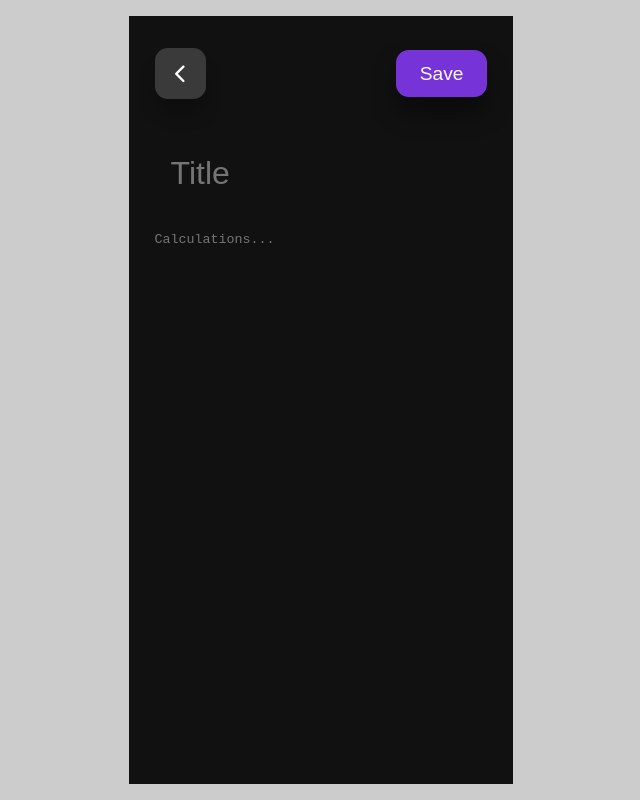
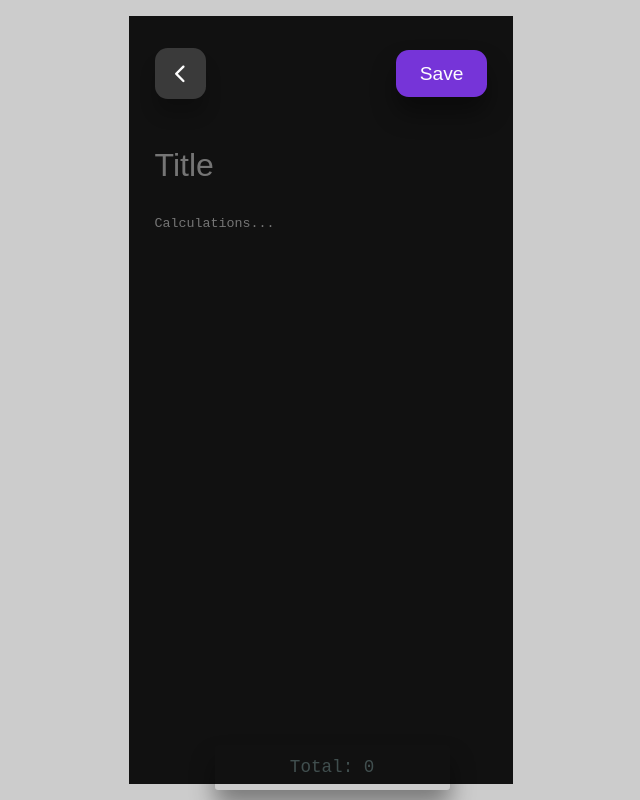
Before and after one commit to MarcoAG-115/ReactNotepadApp, a React (Create React App) app: page /create-calc-note in a window 1280 px wide. Shown: the whole page, without its empty margins (319-959 px from the left). Built offline with nearby package versions, Linux system fonts and the light colour scheme.

Commit message:
Adjusted UI & fully implemented calculator func

```diff
--- a/src/index.css
+++ b/src/index.css
@@ -53,16 +53,35 @@ body {
 
 .btn__secondary {
     background: var(--color-bg-dark);
-    border-radius: 0.8rem;
-    padding: 0.8rem 3rem;
-    font-size: 1.2rem;
-    color: var(--color-white);
+    border-radius: 0.2rem;
+    font-size: 1.1rem;
+    /* color: var(--color-white); */
+    /* color:rgba(186, 232, 232, 0.618); */
+    color:rgba(129, 162, 162, 0.425);
     box-shadow: 0 1rem 1.5rem rgba(0, 0, 0, 0.4);
     transition: all 300ms ease;
-    background:#3a3a3a;
+    /* background:#3a3a3a5a; */
+    background:#3a3a3a00;
+    /* padding: 0.2rem 3rem; */
+    resize: none;
+
+    padding-top: 15px;
+    line-height: 15px;
+
     display: flex;
     text-align:center;
-    padding-top: 30px;
+
+    /* margin-top: -200px; */
+    bottom: 10px;
+    position: fixed;
+
+    margin-left: 60px;
+
+    padding-left: 0px;
+    padding-right: 0px;
+    /* vertical-align: middle; */
+
+    /* box-sizing: border-box; */
 }
 
 .btn:hover {
@@ -222,7 +241,7 @@ btn calc__btn {
 .create-calc-note__form input {
     margin-top: 1rem;
     width: 100%;
-    padding: 0.5rem 1rem;
+    /* padding: 0rem 0rem; */
     /* margin-top: 3rem; */
     background: transparent;
     border-radius: 0.2rem;
@@ -246,6 +265,8 @@ btn calc__btn {
     /* font-family:system-ui, -apple-system, BlinkMacSystemFont, 'Segoe UI', Roboto, Oxygen, Ubuntu, Cantarell, 'Open Sans', 'Helvetica Neue', sans-serif; */
     /* font-size: 1.1rem; */
     color: var(--color-white);
+    resize: none;
+    margin-right: 48px;
 }
 
 .create-calc-note__textarea2 {
@@ -253,8 +274,10 @@ btn calc__btn {
     border-left-width: 1px;
     border-style: solid; */
     /* font-size: 1rem; */
-    padding-left: 10px;
     color:rgba(186, 232, 232, 0.618);
+    resize: none;
+    text-align: right;
+    margin-left: -30px;
 }
 
 .create-calc-note__form input {
--- a/src/pages/CreateCalcNote.jsx
+++ b/src/pages/CreateCalcNote.jsx
@@ -48,15 +48,15 @@ const CreateCalcNote = ({setNotes}) => {
         if(!(obj == '')){
           if(isNaN(obj)){
             try{
-              arr2.push(evil(obj) + "\n");
+              arr2.push(evil(obj.trim()) + "\n");
             }
             catch(err){
-              arr2.push(obj);
+              arr2.push(obj.trim());
             }
 
           }
           else{
-            arr2.push(obj + "\n");
+            arr2.push(obj.trim() + "\n");
           }
         }
       }
@@ -78,26 +78,6 @@ const CreateCalcNote = ({setNotes}) => {
     // Takes input, gets only the numbers, converts them to numbers, & finds sum
     const handleSum = (paramArr) => {
 
-      // const temp = details;
-      // const temp2 = temp.replaceAll(/[^0-9,-.+-/*\n" "]/g,'');
-      // const temp3 = temp2.replaceAll(/\n/g, ' ');
-      // const temp4 = temp3.replaceAll(',', '');
-      // temp4.replaceAll(/[^0-9" ".]/g,'');
-      // console.log(temp4);
-
-      // const arr = temp4.split(' ');
-      // console.log(arr);
-
-      // arr.forEach(myFunction)
-      // function myFunction(item) {
-      //   if(!(item == '')){
-      //     sum += parseFloat(item);
-      //   }
-
-      // }
-
-      // return sum;
-
       const t6 = paramArr;
       const arr3 = t6.split('\n');
       arr3.forEach(myFunction)
@@ -106,7 +86,7 @@ const CreateCalcNote = ({setNotes}) => {
           sum += parseFloat(item);
         }
       }
-      return sum;
+      return "Total: " + sum;
     }
 
     return (
--- a/src/pages/EditNote.jsx
+++ b/src/pages/EditNote.jsx
@@ -11,6 +11,7 @@ const EditNote = ({notes, setNotes}) => {
     const [details, setDetails] = useState(note.details)
     const date = useCreateDate();
     const navigate = useNavigate();
+    var sum = 0;
 
     const handleForm = (e) => {
       e.preventDefault();
@@ -41,6 +42,68 @@ const EditNote = ({notes, setNotes}) => {
       }
     }
 
+    //Takes inputs & performs maths in real time on the left side
+    const handleCalculation = () => {
+      const t = details;
+      const t2 = t.replaceAll(/[^0-9-.+'plus''minus''times''divided by''mod'/*^' '\n]/g,'');
+      const t4 = t2.replaceAll('^','**');
+      const t12 = t4.replaceAll('plus','+');
+      const t13 = t12.replaceAll('minus','-');
+      const t14 = t13.replaceAll('times','*');
+      const t15 = t14.replaceAll('divided by','/');
+      const t16 = t15.replaceAll('mod','%');
+      const t17 = t16.replaceAll(/[^0-9-.+/%*^' '\n]/g,'');
+      const t3 = t17.replaceAll(' ', '\t');
+
+      var arr1 = t3.split('\n');
+      var arr2 = [];
+
+      arr1.forEach(searchFunc);
+      function searchFunc(obj){
+        if(!(obj == '')){
+          if(isNaN(obj)){
+            try{
+              arr2.push(evil(obj.trim()) + "\n");
+            }
+            catch(err){
+              arr2.push(obj.trim());
+            }
+
+          }
+          else{
+            arr2.push(obj.trim() + "\n");
+          }
+        }
+      }
+      function evil(fn){
+        return new Function('return ' + fn)();
+      }
+
+      let t9 = "";
+      arr2.forEach(concatFunc);
+      function concatFunc(stuff){
+        if(!(stuff == '')){
+          t9 = t9 + stuff;
+        }
+      }
+
+      return t9;
+    }
+
+    // Takes input, gets only the numbers, converts them to numbers, & finds sum
+    const handleSum = (paramArr) => {
+
+      const t6 = paramArr;
+      const arr3 = t6.split('\n');
+      arr3.forEach(myFunction)
+      function myFunction(item) {
+        if(!(item == '')){
+          sum += parseFloat(item);
+        }
+      }
+      return "Total: " + sum;
+    }
+
     return (
        <section>
           <header className="create-note__header">
@@ -61,8 +124,30 @@ const EditNote = ({notes, setNotes}) => {
             <textarea className="create-calc-note__textarea1" rows="20" cols="20" placeholder="Calculations..." value={details} onChange={(e) => setDetails(e.target.value)}></textarea>
             </div>
             {/* <textarea className="create-calc-note__textarea2" rows="28" placeholder="be boop be..." value={details} onChange={(e) => setDetails(e.target.value)}></textarea> */}
+            {/* <div class="inline-div">
+            <textarea readOnly className="create-calc-note__textarea2" rows="20" cols="20" placeholder="be boop be..." value={details}>{details}</textarea>
+            </div> */}
+
+            {/* Mirrors left side, but only numbers & certain related characters */}
             <div class="inline-div">
-            <textarea readOnly className="create-calc-note__textarea2" rows="20" cols="20" placeholder="be boop be..." value={details}>{details}</textarea>
+            <textarea
+              readOnly
+              className="create-calc-note__textarea2"
+              rows="20"
+              cols="20"
+              placeholder="be boop be..."
+              // value={details.replaceAll(/[^0-9,-.\n" "]/g,'')}
+              value={handleCalculation()}
+            ></textarea>
+            </div>
+
+            {/* Shows total at bottom of screen */}
+            <div>
+              <textarea
+              readOnly
+              className="btn__secondary"
+              value={handleSum(handleCalculation())}
+              ></textarea>
             </div>
 
           </form>
```
